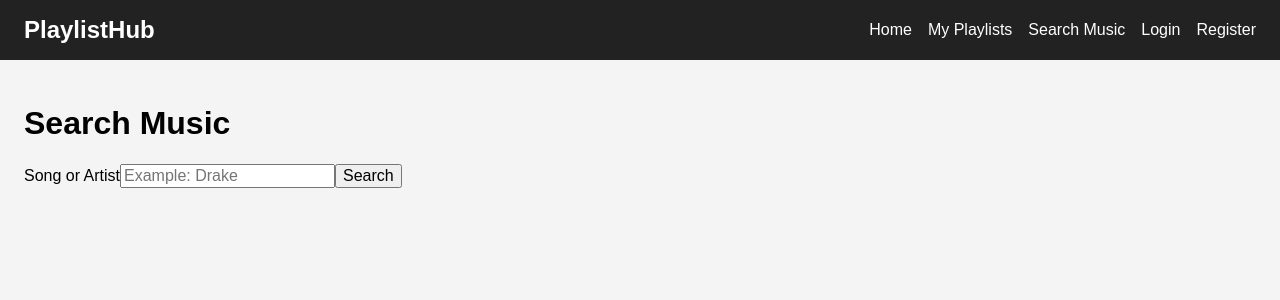
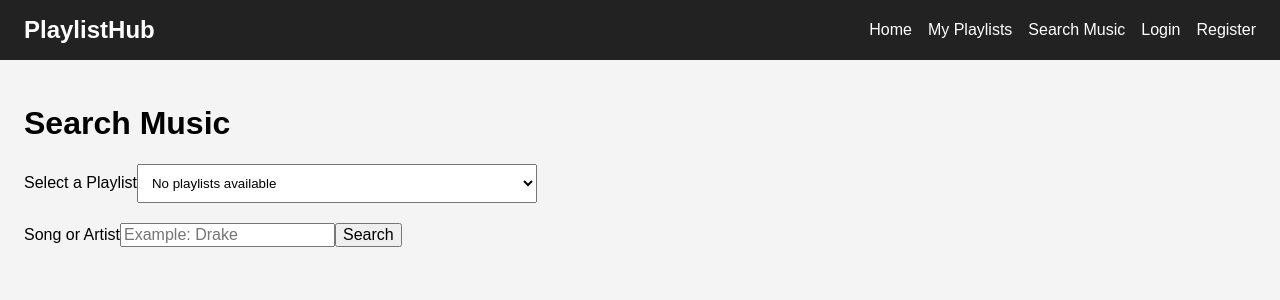
Before and after one commit to jeremyc293/fullstack-project, a React app in the folder frontend/: page /search in a window 1280 px wide. Shown: the top 300 px of the page. Built offline with nearby package versions, Linux system fonts and the light colour scheme; the HTML template or start-up script is replaced by a standard one.

Commit message:
add songs to playlist

```diff
--- a/frontend/src/index.css
+++ b/frontend/src/index.css
@@ -53,3 +53,10 @@ img {
 main > div > div {
   margin-top: 20px;
 }
+
+select {
+  width: 100%;
+  max-width: 400px;
+  padding: 10px;
+  margin-bottom: 20px;
+}
--- a/frontend/src/pages/SearchMusic.jsx
+++ b/frontend/src/pages/SearchMusic.jsx
@@ -1,10 +1,32 @@
-import { useState } from "react";
+import { useEffect, useState } from "react";
 import { searchSongs } from "../services/musicService.js";
+import {
+  addSongToPlaylist,
+  getPlaylists,
+} from "../services/playlistService.js";
 
 function SearchMusic() {
   const [searchTerm, setSearchTerm] = useState("");
   const [songs, setSongs] = useState([]);
+  const [playlists, setPlaylists] = useState([]);
+  const [playlistId, setPlaylistId] = useState("");
   const [message, setMessage] = useState("");
+
+  useEffect(() => {
+    async function loadPlaylists() {
+      const data = await getPlaylists();
+
+      if (Array.isArray(data)) {
+        setPlaylists(data);
+
+        if (data.length > 0) {
+          setPlaylistId(data[0]._id);
+        }
+      }
+    }
+
+    loadPlaylists();
+  }, []);
 
   async function handleSubmit(event) {
     event.preventDefault();
@@ -24,9 +46,44 @@ function SearchMusic() {
     }
   }
 
+  async function handleAddSong(song) {
+    if (!playlistId) {
+      setMessage("Create or select a playlist first.");
+      return;
+    }
+
+    const songData = {
+      title: song.trackName,
+      artist: song.artistName,
+      album: song.collectionName,
+      artwork: song.artworkUrl100,
+    };
+
+    const data = await addSongToPlaylist(playlistId, songData);
+
+    setMessage(data.message);
+  }
+
   return (
     <div>
       <h1>Search Music</h1>
+
+      <label>Select a Playlist</label>
+
+      <select
+        value={playlistId}
+        onChange={(event) => setPlaylistId(event.target.value)}
+      >
+        {playlists.length === 0 && (
+          <option value="">No playlists available</option>
+        )}
+
+        {playlists.map((playlist) => (
+          <option key={playlist._id} value={playlist._id}>
+            {playlist.name}
+          </option>
+        ))}
+      </select>
 
       <form onSubmit={handleSubmit}>
         <label>Song or Artist</label>
@@ -53,6 +110,10 @@ function SearchMusic() {
           <h2>{song.trackName}</h2>
           <p>{song.artistName}</p>
           <p>{song.collectionName}</p>
+
+          <button type="button" onClick={() => handleAddSong(song)}>
+            Add to Playlist
+          </button>
         </div>
       ))}
     </div>
--- a/frontend/src/services/playlistService.js
+++ b/frontend/src/services/playlistService.js
@@ -44,3 +44,18 @@ export async function getPlaylistById(id) {
 
   return response.json();
 }
+
+export async function addSongToPlaylist(playlistId, song) {
+  const token = localStorage.getItem("token");
+
+  const response = await fetch(`${BASE_URL}/${playlistId}/songs`, {
+    method: "POST",
+    headers: {
+      "Content-Type": "application/json",
+      Authorization: `Bearer ${token}`,
+    },
+    body: JSON.stringify(song),
+  });
+
+  return response.json();
+}
```
Also changed, not shown: 1 other file (tests, documents, lock files or other folders).
